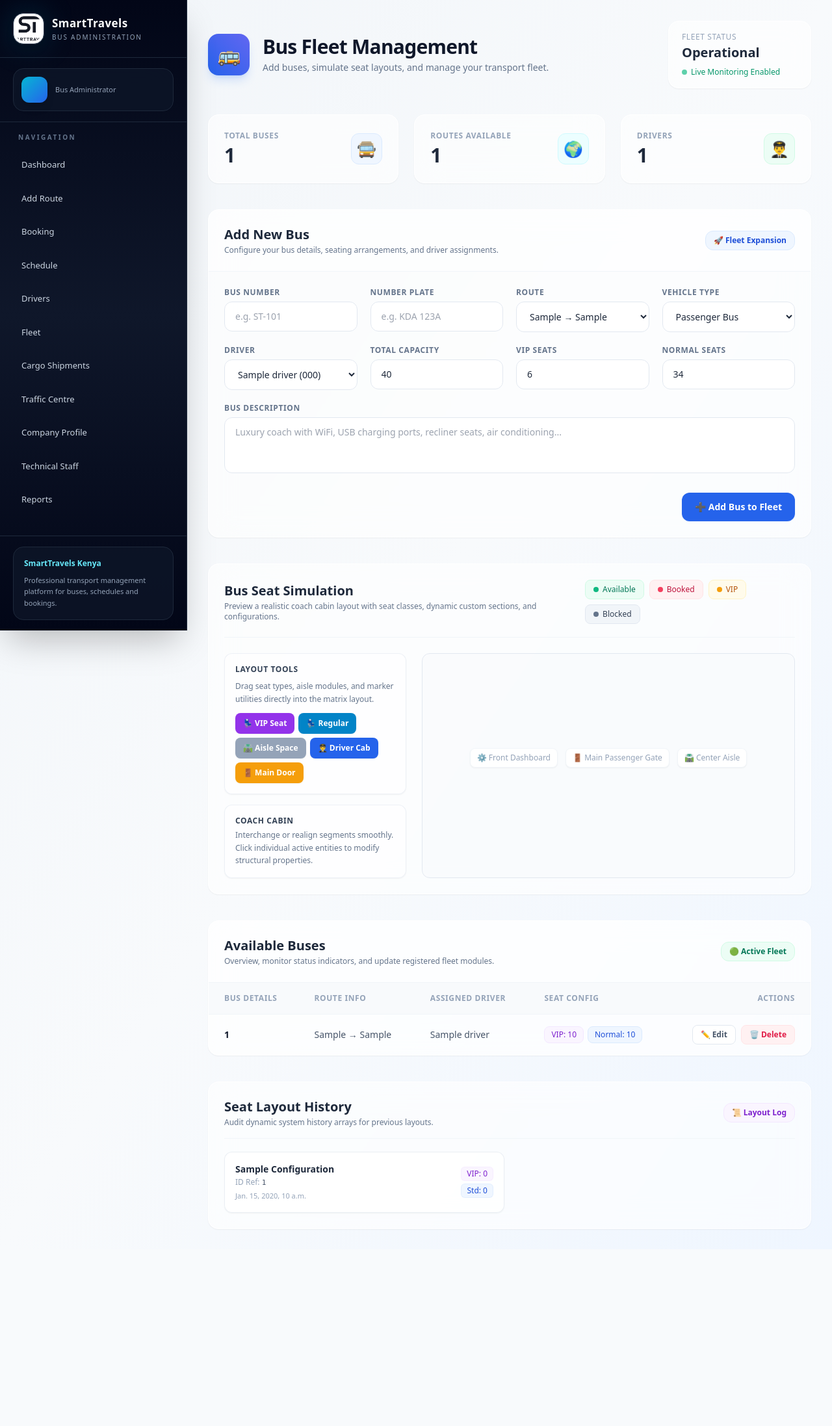
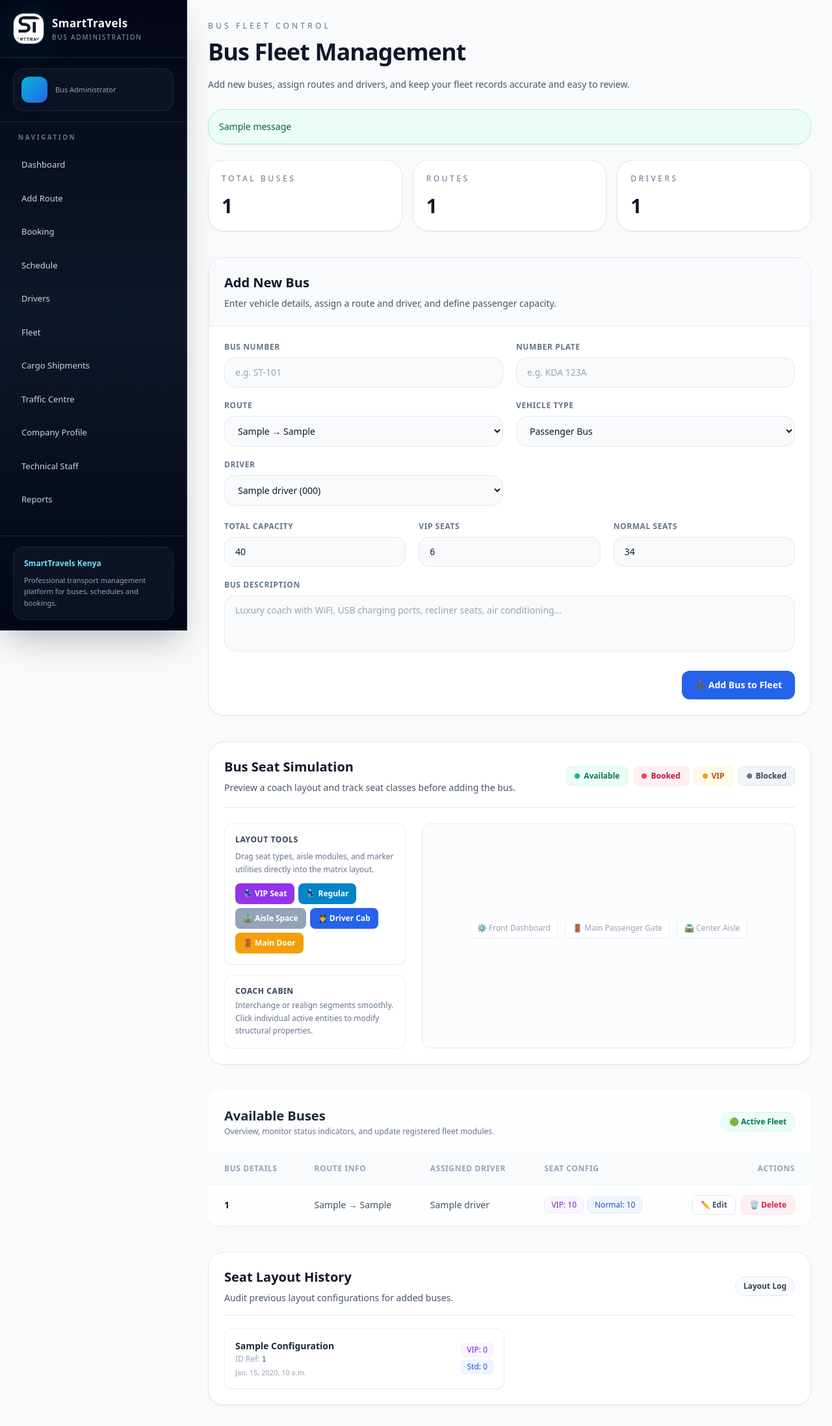
Before and after one commit to Brayo002-bot/SmartTravels-final-project, a Django app: template templates/bus_admin/add_buses.html in a window 1280 px wide. Shown: the whole page at 65% size. Before the commit the page ends 1892 px from the top, so only its background shows below. Run offline with Django 5.2, Linux system fonts and the light colour scheme; the template is opened without the code that fills it: most values are stand-ins (such as "Sample title", 1, 10 or a date in 2020); one stand-in notice (Sample message) is shown; some libraries are stand-ins or nearby versions.

Commit message:
modified

```diff
--- a/templates/bus_admin/add_buses.html
+++ b/templates/bus_admin/add_buses.html
@@ -21,7 +21,7 @@
     </style>
 </head>
 
-<body class="bg-gradient-to-br from-slate-100 via-slate-50 to-blue-50 min-h-screen text-slate-800 antialiased">
+<body class="bg-slate-50 min-h-screen text-slate-900 antialiased">
 
 <div class="flex">
 
@@ -29,177 +29,116 @@
 
     <div class="ml-72 w-full p-8">
 
-        <div class="flex flex-col lg:flex-row lg:items-center lg:justify-between gap-6 mb-10">
-            <div class="flex items-center gap-5">
-                <div class="h-16 w-16 rounded-2xl bg-gradient-to-tr from-blue-600 to-indigo-500 shadow-lg shadow-blue-500/20 flex items-center justify-center text-3xl text-white">
-                    🚌
-                </div>
-                <div>
-                    <h1 class="text-3xl font-bold tracking-tight text-slate-900">
-                        Bus Fleet Management
-                    </h1>
-                    <p class="text-slate-500 mt-1 text-sm">
-                        Add buses, simulate seat layouts, and manage your transport fleet.
+        <div class="flex flex-col gap-6 mb-10">
+            <div class="max-w-4xl">
+                <p class="text-xs uppercase tracking-[0.35em] text-slate-500">Bus Fleet Control</p>
+                <h1 class="mt-3 text-4xl font-semibold tracking-tight text-slate-900">Bus Fleet Management</h1>
+                <p class="mt-4 text-sm leading-7 text-slate-600 max-w-2xl">
+                    Add new buses, assign routes and drivers, and keep your fleet records accurate and easy to review.
                 </p>
             </div>
+
+            {% if messages %}
+            <div class="grid gap-4">
+                {% for message in messages %}
+                <div class="rounded-3xl border p-4 text-sm font-medium shadow-sm
+                    {% if message.tags == 'error' %} border-rose-200 bg-rose-50 text-rose-800
+                    {% elif message.tags == 'warning' %} border-amber-200 bg-amber-50 text-amber-800
+                    {% else %} border-emerald-200 bg-emerald-50 text-emerald-800
+                    {% endif %}">
+                    {{ message }}
                 </div>
+                {% endfor %}
+            </div>
+            {% endif %}
 
-            <div class="glass-card border border-white bg-white/60 shadow-sm rounded-2xl px-5 py-4 min-w-[220px]">
-                <p class="text-xs font-medium uppercase tracking-wider text-slate-400">
-                    Fleet Status
-                </p>
-                <h2 class="text-xl font-semibold text-slate-800 mt-0.5">
-                    Operational
-                </h2>
-                <div class="flex items-center gap-1.5 mt-2 text-emerald-600 font-medium text-xs">
-                    <span class="h-2 w-2 rounded-full bg-emerald-500 animate-pulse"></span>
-                    Live Monitoring Enabled
+            <div class="grid gap-4 sm:grid-cols-3">
+                <div class="rounded-3xl border border-slate-200 bg-white p-5 shadow-sm">
+                    <p class="text-xs uppercase tracking-[0.3em] text-slate-500">Total Buses</p>
+                    <p class="mt-4 text-3xl font-semibold text-slate-900">{{ buses|length }}</p>
+                </div>
+                <div class="rounded-3xl border border-slate-200 bg-white p-5 shadow-sm">
+                    <p class="text-xs uppercase tracking-[0.3em] text-slate-500">Routes</p>
+                    <p class="mt-4 text-3xl font-semibold text-slate-900">{{ routes|length }}</p>
+                </div>
+                <div class="rounded-3xl border border-slate-200 bg-white p-5 shadow-sm">
+                    <p class="text-xs uppercase tracking-[0.3em] text-slate-500">Drivers</p>
+                    <p class="mt-4 text-3xl font-semibold text-slate-900">{{ drivers|length }}</p>
                 </div>
             </div>
         </div>
 
-        <div class="grid grid-cols-1 md:grid-cols-3 gap-6 mb-10">
-            <div class="glass-card rounded-2xl p-6 shadow-sm border border-white bg-white/60 flex items-center justify-between">
+        <div class="rounded-3xl border border-slate-200 bg-white shadow-sm overflow-hidden mb-10">
+            <div class="p-6 border-b border-slate-200 bg-slate-50">
                 <div>
-                    <p class="text-slate-400 text-xs font-semibold uppercase tracking-wider">
-                        Total Buses
-                    </p>
-                    <h2 class="text-3xl font-bold text-slate-800 mt-1">
-                        {{ buses|length }}
-                    </h2>
-                </div>
-                <div class="h-12 w-12 rounded-xl bg-blue-50 border border-blue-100 flex items-center justify-center text-2xl">
-                    🚍
-                </div>
-            </div>
-
-            <div class="glass-card rounded-2xl p-6 shadow-sm border border-white bg-white/60 flex items-center justify-between">
-                <div>
-                    <p class="text-slate-400 text-xs font-semibold uppercase tracking-wider">
-                        Routes Available
-                    </p>
-                    <h2 class="text-3xl font-bold text-slate-800 mt-1">
-                        {{ routes|length }}
-                    </h2>
-                </div>
-                <div class="h-12 w-12 rounded-xl bg-cyan-50 border border-cyan-100 flex items-center justify-center text-2xl">
-                    🌍
-                </div>
-            </div>
-
-            <div class="glass-card rounded-2xl p-6 shadow-sm border border-white bg-white/60 flex items-center justify-between">
-                <div>
-                    <p class="text-slate-400 text-xs font-semibold uppercase tracking-wider">
-                        Drivers
-                    </p>
-                    <h2 class="text-3xl font-bold text-slate-800 mt-1">
-                        {{ drivers|length }}
-                    </h2>
-                </div>
-                <div class="h-12 w-12 rounded-xl bg-emerald-50 border border-emerald-100 flex items-center justify-center text-2xl">
-                    👨‍✈️
-                </div>
-            </div>
-        </div>
-
-        <div class="glass-card rounded-2xl shadow-sm border border-white bg-white/60 overflow-hidden mb-10">
-            <div class="p-6 border-b border-slate-100 bg-white/40 flex items-center justify-between flex-wrap gap-4">
-                <div>
-                    <h2 class="text-xl font-bold text-slate-800">
-                        Add New Bus
-                    </h2>
-                    <p class="text-slate-500 text-xs mt-0.5">
-                        Configure your bus details, seating arrangements, and driver assignments.
-                    </p>
-                </div>
-                <div class="bg-blue-50 text-blue-700 px-3 py-1.5 rounded-xl text-xs font-semibold border border-blue-100">
-                    🚀 Fleet Expansion
+                    <h2 class="text-xl font-semibold text-slate-900">Add New Bus</h2>
+                    <p class="mt-2 text-sm text-slate-600 max-w-2xl">Enter vehicle details, assign a route and driver, and define passenger capacity.</p>
                 </div>
             </div>
 
             <div class="p-6">
                 <form method="POST">
                     {% csrf_token %}
-                    <div class="grid grid-cols-1 md:grid-cols-2 xl:grid-cols-4 gap-5">
+                    <div class="grid gap-5 md:grid-cols-2">
                         <div>
-                            <label class="block mb-1.5 text-xs font-semibold text-slate-500 uppercase tracking-wider">
-                                Bus Number
-                            </label>
+                            <label class="block mb-2 text-xs font-semibold uppercase tracking-wider text-slate-500">Bus Number</label>
                             <input type="text" name="bus_number" placeholder="e.g. ST-101" required
-                                   class="w-full px-4 py-3 text-sm rounded-xl border border-slate-200 focus:outline-none focus:ring-2 focus:ring-blue-500/20 focus:border-blue-500 bg-white/80 transition">
+                                   class="w-full rounded-2xl border border-slate-200 bg-slate-50 px-4 py-3 text-sm text-slate-900 outline-none transition focus:border-sky-400 focus:ring-2 focus:ring-sky-200">
                         </div>
 
                         <div>
-                            <label class="block mb-1.5 text-xs font-semibold text-slate-500 uppercase tracking-wider">
-                                Number Plate
-                            </label>
+                            <label class="block mb-2 text-xs font-semibold uppercase tracking-wider text-slate-500">Number Plate</label>
                             <input type="text" name="number_plate" placeholder="e.g. KDA 123A"
-                                   class="w-full px-4 py-3 text-sm rounded-xl border border-slate-200 focus:outline-none focus:ring-2 focus:ring-blue-500/20 focus:border-blue-500 bg-white/80 transition">
+                                   class="w-full rounded-2xl border border-slate-200 bg-slate-50 px-4 py-3 text-sm text-slate-900 outline-none transition focus:border-sky-400 focus:ring-2 focus:ring-sky-200">
                         </div>
 
                         <div>
-                            <label class="block mb-1.5 text-xs font-semibold text-slate-500 uppercase tracking-wider">
-                                Route
-                            </label>
+                            <label class="block mb-2 text-xs font-semibold uppercase tracking-wider text-slate-500">Route</label>
                             <select name="route" required
-                                    class="w-full px-4 py-3 text-sm rounded-xl border border-slate-200 focus:outline-none focus:ring-2 focus:ring-blue-500/20 focus:border-blue-500 bg-white/80 transition">
+                                    class="w-full rounded-2xl border border-slate-200 bg-slate-50 px-4 py-3 text-sm text-slate-900 outline-none transition focus:border-sky-400 focus:ring-2 focus:ring-sky-200">
                                 {% for route in routes %}
-                                    <option value="{{ route.id }}">
-                                        {{ route.from_location }} → {{ route.to_location }}
-                                    </option>
+                                    <option value="{{ route.id }}">{{ route.from_location }} → {{ route.to_location }}</option>
                                 {% endfor %}
                             </select>
                         </div>
 
                         <div>
-                            <label class="block mb-1.5 text-xs font-semibold text-slate-500 uppercase tracking-wider">
-                                Vehicle Type
-                            </label>
+                            <label class="block mb-2 text-xs font-semibold uppercase tracking-wider text-slate-500">Vehicle Type</label>
                             <select id="bus-vehicle-type" name="vehicle_type" onchange="updateBusMode()" required
-                                    class="w-full px-4 py-3 text-sm rounded-xl border border-slate-200 focus:outline-none focus:ring-2 focus:ring-blue-500/20 focus:border-blue-500 bg-white/80 transition">
+                                    class="w-full rounded-2xl border border-slate-200 bg-slate-50 px-4 py-3 text-sm text-slate-900 outline-none transition focus:border-sky-400 focus:ring-2 focus:ring-sky-200">
                                 <option value="passenger">Passenger Bus</option>
                                 <option value="cargo">Cargo Truck</option>
                             </select>
                         </div>
 
                         <div>
-                            <label class="block mb-1.5 text-xs font-semibold text-slate-500 uppercase tracking-wider">
-                                Driver
-                            </label>
+                            <label class="block mb-2 text-xs font-semibold uppercase tracking-wider text-slate-500">Driver</label>
                             <select name="driver" required
-                                    class="w-full px-4 py-3 text-sm rounded-xl border border-slate-200 focus:outline-none focus:ring-2 focus:ring-blue-500/20 focus:border-blue-500 bg-white/80 transition">
+                                    class="w-full rounded-2xl border border-slate-200 bg-slate-50 px-4 py-3 text-sm text-slate-900 outline-none transition focus:border-sky-400 focus:ring-2 focus:ring-sky-200">
                                 {% for driver in drivers %}
-                                    <option value="{{ driver.id }}">
-                                        {{ driver.name }} ({{ driver.phone }})
-                                    </option>
+                                    <option value="{{ driver.id }}">{{ driver.name }} ({{ driver.phone }})</option>
                                 {% endfor %}
                             </select>
                         </div>
+                    </div>
 
-                        <div class="md:col-span-2 xl:col-span-3 grid grid-cols-1 sm:grid-cols-3 gap-5" id="bus-passenger-config">
+                    <div class="mt-6 grid gap-5 sm:grid-cols-3" id="bus-passenger-config">
                         <div>
-                                <label class="block mb-1.5 text-xs font-semibold text-slate-500 uppercase tracking-wider">
-                                    Total Capacity
-                                </label>
+                            <label class="block mb-2 text-xs font-semibold uppercase tracking-wider text-slate-500">Total Capacity</label>
                             <input id="total_passengers" type="number" name="total_passengers" value="40" min="1" max="300" oninput="validateBusTotals()"
-                                       class="w-full px-4 py-3 text-sm rounded-xl border border-slate-200 focus:outline-none focus:ring-2 focus:ring-blue-500/20 focus:border-blue-500 bg-white/80 transition">
+                                   class="w-full rounded-2xl border border-slate-200 bg-slate-50 px-4 py-3 text-sm text-slate-900 outline-none transition focus:border-sky-400 focus:ring-2 focus:ring-sky-200">
                         </div>
 
                         <div>
-                                <label class="block mb-1.5 text-xs font-semibold text-slate-500 uppercase tracking-wider">
-                                    VIP Seats
-                                </label>
+                            <label class="block mb-2 text-xs font-semibold uppercase tracking-wider text-slate-500">VIP Seats</label>
                             <input id="vip_seats" type="number" name="vip_seats" value="6" min="0" oninput="updateBusCapacityAndPreview()"
-                                       class="w-full px-4 py-3 text-sm rounded-xl border border-slate-200 focus:outline-none focus:ring-2 focus:ring-blue-500/20 focus:border-blue-500 bg-white/80 transition">
+                                   class="w-full rounded-2xl border border-slate-200 bg-slate-50 px-4 py-3 text-sm text-slate-900 outline-none transition focus:border-sky-400 focus:ring-2 focus:ring-sky-200">
                         </div>
 
                         <div>
-                                <label class="block mb-1.5 text-xs font-semibold text-slate-500 uppercase tracking-wider">
-                                    Normal Seats
-                                </label>
+                            <label class="block mb-2 text-xs font-semibold uppercase tracking-wider text-slate-500">Normal Seats</label>
                             <input id="normal_seats" type="number" name="normal_seats" value="34" min="0" oninput="updateBusCapacityAndPreview()"
-                                       class="w-full px-4 py-3 text-sm rounded-xl border border-slate-200 focus:outline-none focus:ring-2 focus:ring-blue-500/20 focus:border-blue-500 bg-white/80 transition">
-                            </div>
+                                   class="w-full rounded-2xl border border-slate-200 bg-slate-50 px-4 py-3 text-sm text-slate-900 outline-none transition focus:border-sky-400 focus:ring-2 focus:ring-sky-200">
                         </div>
                     </div>
 
@@ -208,11 +147,9 @@
                     </div>
 
                     <div class="mt-5">
-                        <label class="block mb-1.5 text-xs font-semibold text-slate-500 uppercase tracking-wider">
-                            Bus Description
-                        </label>
+                        <label class="block mb-2 text-xs font-semibold uppercase tracking-wider text-slate-500">Bus Description</label>
                         <textarea name="description" rows="3" placeholder="Luxury coach with WiFi, USB charging ports, recliner seats, air conditioning..."
-                                  class="w-full px-4 py-3 text-sm rounded-xl border border-slate-200 focus:outline-none focus:ring-2 focus:ring-blue-500/20 focus:border-blue-500 bg-white/80 transition resize-none"></textarea>
+                                  class="w-full rounded-2xl border border-slate-200 bg-slate-50 px-4 py-3 text-sm text-slate-900 outline-none transition focus:border-sky-400 focus:ring-2 focus:ring-sky-200 resize-none"></textarea>
                     </div>
 
                     <div class="mt-6 flex justify-end">
@@ -224,18 +161,14 @@
             </div>
         </div>
 
-        <div id="bus-seat-preview-section" class="glass-card rounded-2xl shadow-sm border border-white bg-white/60 p-6 mb-10">
-            <div class="flex flex-col lg:flex-row lg:items-center lg:justify-between gap-4 mb-6 pb-5 border-b border-slate-100">
+        <div id="bus-seat-preview-section" class="rounded-3xl border border-slate-200 bg-white shadow-sm p-6 mb-10">
+            <div class="flex flex-col lg:flex-row lg:items-center lg:justify-between gap-4 mb-6 pb-5 border-b border-slate-200">
                 <div>
-                    <h2 class="text-xl font-bold text-slate-800">
-                        Bus Seat Simulation
-                    </h2>
-                    <p class="text-slate-500 text-xs mt-0.5">
-                        Preview a realistic coach cabin layout with seat classes, dynamic custom sections, and configurations.
-                    </p>
+                    <h2 class="text-xl font-semibold text-slate-900">Bus Seat Simulation</h2>
+                    <p class="mt-2 text-sm text-slate-600">Preview a coach layout and track seat classes before adding the bus.</p>
                 </div>
 
-                <div class="flex flex-wrap gap-2 text-xs font-medium">
+                <div class="flex flex-wrap gap-2 text-xs font-semibold text-slate-600">
                     <div class="flex items-center gap-1.5 bg-emerald-50 text-emerald-700 px-3 py-1.5 rounded-lg border border-emerald-100">
                         <span class="h-2 w-2 rounded-full bg-emerald-500"></span> Available
                     </div>
@@ -360,18 +293,14 @@
             </div>
         </div>
 
-        <div class="glass-card rounded-2xl shadow-sm border border-white bg-white/60 p-6">
-            <div class="flex items-center justify-between mb-5 pb-4 border-b border-slate-100">
+        <div class="rounded-3xl border border-slate-200 bg-white shadow-sm p-6">
+            <div class="flex items-center justify-between mb-5 pb-4 border-b border-slate-200">
                 <div>
-                    <h2 class="text-xl font-bold text-slate-800">
-                        Seat Layout History
-                    </h2>
-                    <p class="text-slate-500 text-xs mt-0.5">
-                        Audit dynamic system history arrays for previous layouts.
-                    </p>
+                    <h2 class="text-xl font-semibold text-slate-900">Seat Layout History</h2>
+                    <p class="mt-2 text-sm text-slate-600">Audit previous layout configurations for added buses.</p>
                 </div>
-                <div class="bg-purple-50 text-purple-700 px-3 py-1.5 rounded-xl text-xs font-semibold border border-purple-100">
-                    📜 Layout Log
+                <div class="rounded-full border border-slate-200 bg-slate-50 px-3 py-1.5 text-xs font-semibold text-slate-700">
+                    Layout Log
                 </div>
             </div>
 
```
Also changed, not shown: apps/buses/views.py (+35 -29 lines), Icons/thedreamline.jpg (added), Icons/theeasycoach.jpg (added), Icons/theena.jpg (added), Icons/thegurdian.jpg (added), Icons/thejambojet.jpg (added), Icons/thekq.jpg (added), Icons/themadaraka.jpg (added), Icons/themash.jpg (added), Icons/themololine.jpg (added), Icons/thesimba.jpg (added), Icons/thetahmeed.jpg (added). Lines whose indentation alone changed are shown as unchanged.
